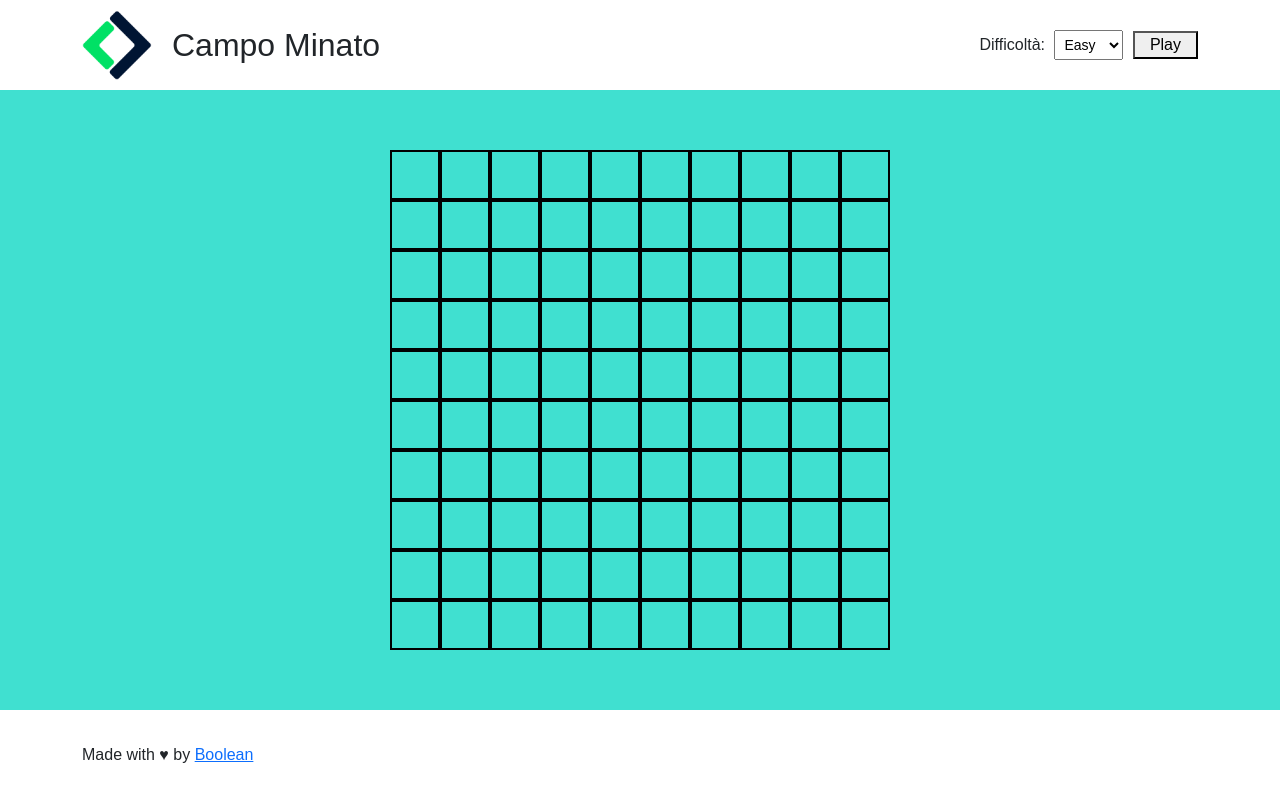
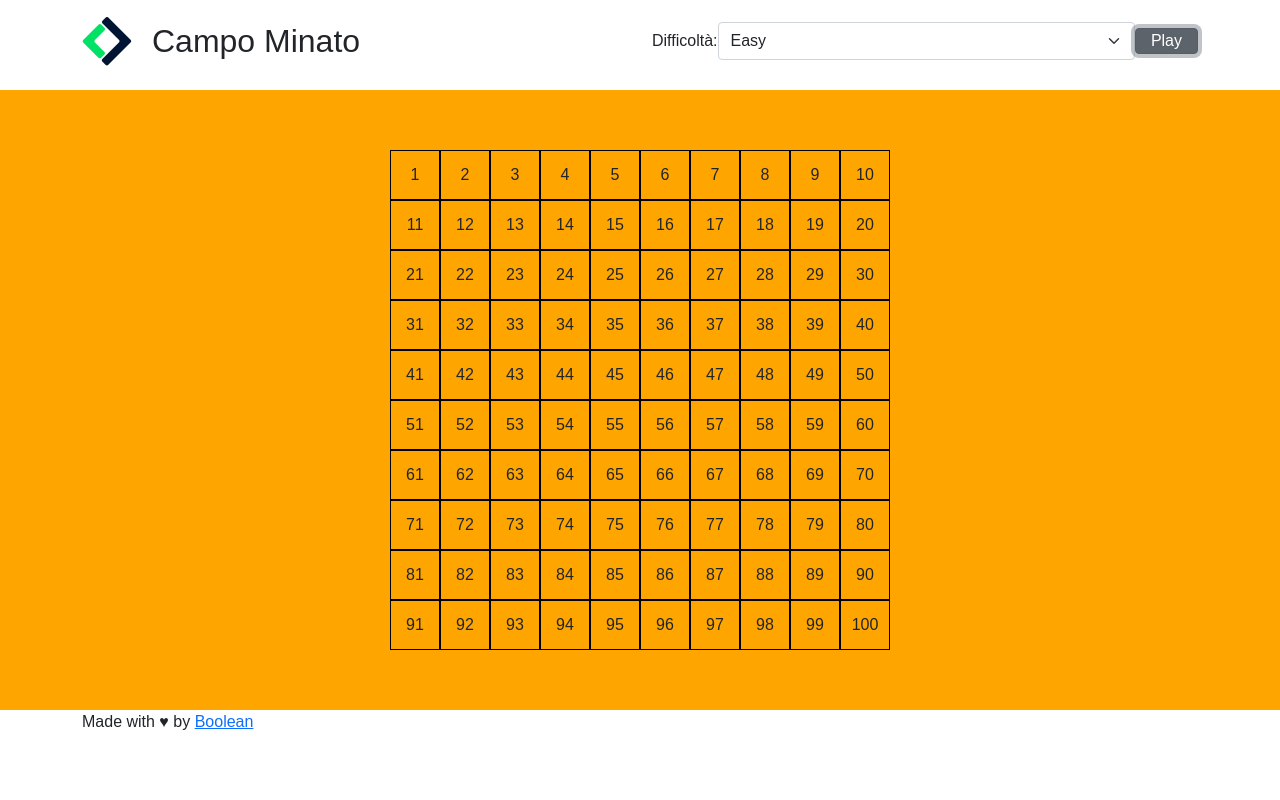
Before and after one commit to GiuliaSardell/js-campominato-grid, a plain HTML site: page index.html in a window 1280 px wide. Both pictures are taken after a click on the button "Play". Drawn offline with nearby package versions, Linux system fonts and the light colour scheme.

Commit message:
correzioni griglia fatte in classe

```diff
--- a/css/style.css
+++ b/css/style.css
@@ -9,88 +9,56 @@ body{
 }
 
 main{
-  width: 100vw;
-  height: 100vh;
-  background-color: turquoise;
+  height: calc(100vh - 180px);
+  background-color: orange;
 }
 
 header, footer{
-  position: fixed;
-  width: 100vw;
+  background-color: white;
+  height: 90px;
 
-  background-color: white;
-  display: flex;
-  align-items: center;
 }
 
-header{
-  top: 0;
-  display: flex;
-  justify-content: space-around;
+
+
+.logo img{
+  width: 50px;
+  height: 50px;
 }
 
-footer{
-  bottom: 0;
-  height: 90px;
-}
-
-.header-right, .header-left{
-  display: flex;
-  justify-content: center;
-  align-items: center;
-  /* width: 400px; */
-  height: 80%;
-  margin: 10px 0;
-}
-
-.header-right img{
-  width: 70px;
-  height: 100%;
-}
-
-.header-right h2{
+.logo h2{
   margin: 0 20px;
 }
 
-.footer-left{
-  width: 300px;
-}
-
+/*
 #level{
   padding: 5px;
   margin: 0 5px;
   font-size: 14px;
-}
+} */
 
 #play{
   padding: 0 15px;
 }
 
 
-.main-wrapper{
-  display: flex;
-  justify-content: center;
-  align-items: center;
-  height: 100vh;
-}
-
-.containerMain{
+.grid{
   width: 500px;
   height: 500px;
 }
 
-.square{
+.cell{
   float: left;
   width: calc(100% / 10);
   height: calc(100% / 10);
-  border: 2px solid black;
+  border: 1px solid black;
   cursor: pointer;
   display: flex;
   justify-content: center;
   align-items: center;
 }
 
-.square.clicked{
+.cell.clicked{
   background-color: blue;
 
 }
--- a/index.html
+++ b/index.html
@@ -10,59 +10,47 @@
   <link rel="stylesheet" href="css/style.css">
 </head>
 <body>
-  <header>
-    <div class="container d-flex justify-content-between align-items-center">
 
-
-          <div class="header-right">
+  <div class="main-wrapper d-flex flex-column">
+    <header class="container">
+      <div class="row">
+        <div class="col">
+          <div class="header-right logo d-flex align-items-center py-3">
             <img src="img/logo-boolean.png" alt="">
             <h2>Campo Minato</h2>
           </div>
+        </div>
+        <div class="col d-flex align-items-center py-3">
+          <span>Difficoltà: </span>
+
+          <select class="form-select" id="level">
+            <option value="1" selected>Easy</option>
+            <option value="2">Hard</option>
+            <option value="3">Crazy</option>
+          </select>
+
+          <button type="button" class="btn btn-secondary" id="play">Play</button>
+
+        </div>
+      </div>
+    </header>
+
+
+    <main class="d-flex justify-content-center align-items-center">
+
+      <h2>Seleziona il livello di difficoltà</h2>
+
+    </main>
 
 
 
-          <div class="header-left">
-            <div class="levels">
-              <span>Difficoltà: </span>
-              <select name="levels" id="level">
-                <option value="1">Easy</option>
-                <option value="2">Hard</option>
-                <option value="3">Crazy</option>
-              </select>
-              <button id="play">Play</button>
 
-            </div>
-          </div>
-        </div>
-      </div>
+    <footer class="container">
 
-    </div>
+      <span>Made with &hearts; by <a href="#">Boolean</a></span>
 
-  </header>
-
-  <main>
-    <div class="main-wrapper">
-      <div class="containerMain">
-
-
-      </div>
-    </div>
-
-
+    </footer>
   </div>
-  </main>
-
-  <footer>
-    <div class="container">
-      <div class="footer-left">
-        <span>Made with &hearts; by <a href="#">Boolean</a></span>
-      </div>
-    </div>
-
-
-
-  </footer>
-
 
   <script src="js/script.js"></script>
 </body>
--- a/js/script.js
+++ b/js/script.js
@@ -2,28 +2,96 @@ const container = document.querySelector('.containerMain')
 
 const listNumber = []
 
-
 const level = document.getElementById('level')
 console.log(level)
 
+
+
+
+
+document.getElementById('play').addEventListener('click', function(){
+  play()
+})
+
+
+
+function play(){
+  const level = parseInt(document.getElementById('level').value);
+  const gridLevels = [100,81,49];
+  const cellNumbers = gridLevels[level-1];
+  const cellRow = Math.sqrt(cellNumbers);
+  // const bombs = generateBombs();
+  // const BOMBS_NUMBER = 16;
+
+  console.log('numero per dividere le celle: ',cellRow)
+  console.log('value selezionato: ',level)
+  console.log('numero di celle ',cellNumbers)
+  /*
+  altro modo per selezionare il livello
+  si può fare anche con if
+  let cellNumbers;
+  switch(level){
+    case 1:
+      cellNumbers= 100;
+      break;
+    case 2:
+      cellNumbers= 81;
+      break;
+    case 3:
+      cellNumbers= 49;
+      break;
+  }
+  */
+  document.querySelector('main').innerHTML = '';
+  generatePlayGround()
+
+  function generatePlayGround(){
+    const grid = document.createElement('div');
+    grid.className= 'grid';
+    for (let i = 1; i <= cellNumbers; i++){
+      const cell = document.createElement('div');
+      cell.className= 'cell'
+      cell.innerHTML= `<span>${i}</span>`;
+      const cellSize = `calc(100% / ${cellRow})`;
+      cell.style.width = cellSize;
+      cell.style.height = cellSize;
+
+      // cell.addEventListener('click', handleClickCell);
+
+      grid.append(cell)
+
+      document.querySelector('main').append(grid)
+
+    }
+
+
+
+
+
+
+  }
+
+
+}
+
 // level.options
 
-if(level == level.options[0]){
-  let value = level.options[0].value
-  let numSquare = 100
-  console.log('value',value)
-  console.log('numSquare', numSquare)
-} else if (level == level.options[1]){
-  let value = level.options[1].value
-  let numSquare = 81
-  console.log('value',value)
-  console.log('numSquare', numSquare)
-} else if (level == level.options[2]){
-  let value = level.options[2].value
-  let numSquare = 49
-  console.log('value',value)
-  console.log('numSquare', numSquare)
-}
+// if(level == level.options[0]){
+//   let value = level.options[0].value
+//   let numSquare = 100
+//   console.log('value',value)
+//   console.log('numSquare', numSquare)
+// } else if (level == level.options[1]){
+//   let value = level.options[1].value
+//   let numSquare = 81
+//   console.log('value',value)
+//   console.log('numSquare', numSquare)
+// } else if (level == level.options[2]){
+//   let value = level.options[2].value
+//   let numSquare = 49
+//   console.log('value',value)
+//   console.log('numSquare', numSquare)
+// }
 
 
 // if(level.value == "1"){
@@ -38,22 +106,22 @@ if(level == level.options[0]){
 
 
 
-for (let i = 0; i < 100; i++){
-  const sq  = createSquare(container);
+// for (let i = 0; i < 100; i++){
+//   const sq  = createSquare(container);
 
-  sq.addEventListener('click', function(){
-    this.classList.add('clicked')
-  })
-}
+//   sq.addEventListener('click', function(){
+//     this.classList.add('clicked')
+//   })
+// }
 
-function createSquare(target){
-  const sq = document.createElement('div');
-  // const uniqueNumber = uniqueRandom (listNumber, 1, 100)
-  // sq.innerHTML= uniqueNumber;
-  sq.className='square';
-  target.append(sq)
-  return sq
-}
+// function createSquare(target){
+//   const sq = document.createElement('div');
+//   // const uniqueNumber = uniqueRandom (listNumber, 1, 100)
+//   // sq.innerHTML= uniqueNumber;
+//   sq.className='square';
+//   target.append(sq)
+//   return sq
+// }
 
 // function uniqueRandom (list, min, max){
 //   let number = generateRandomNum (min,max)
```
